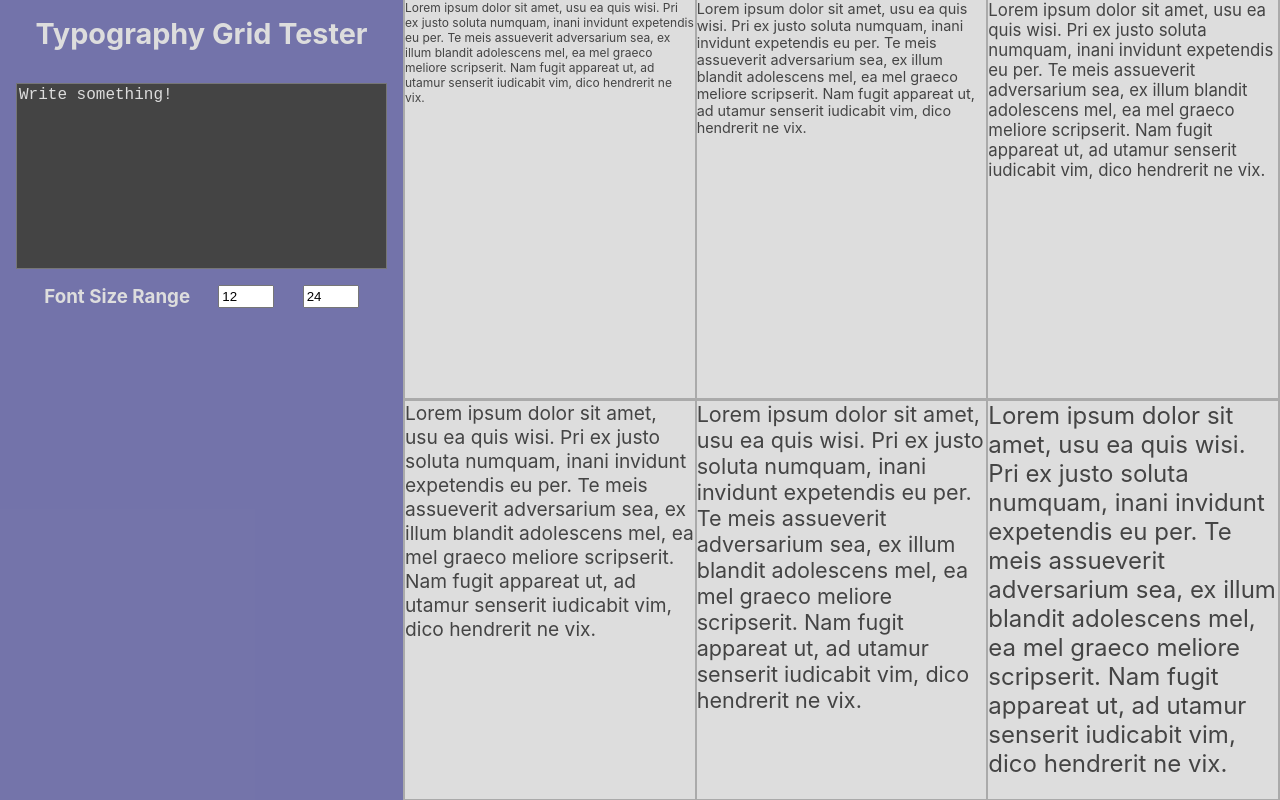
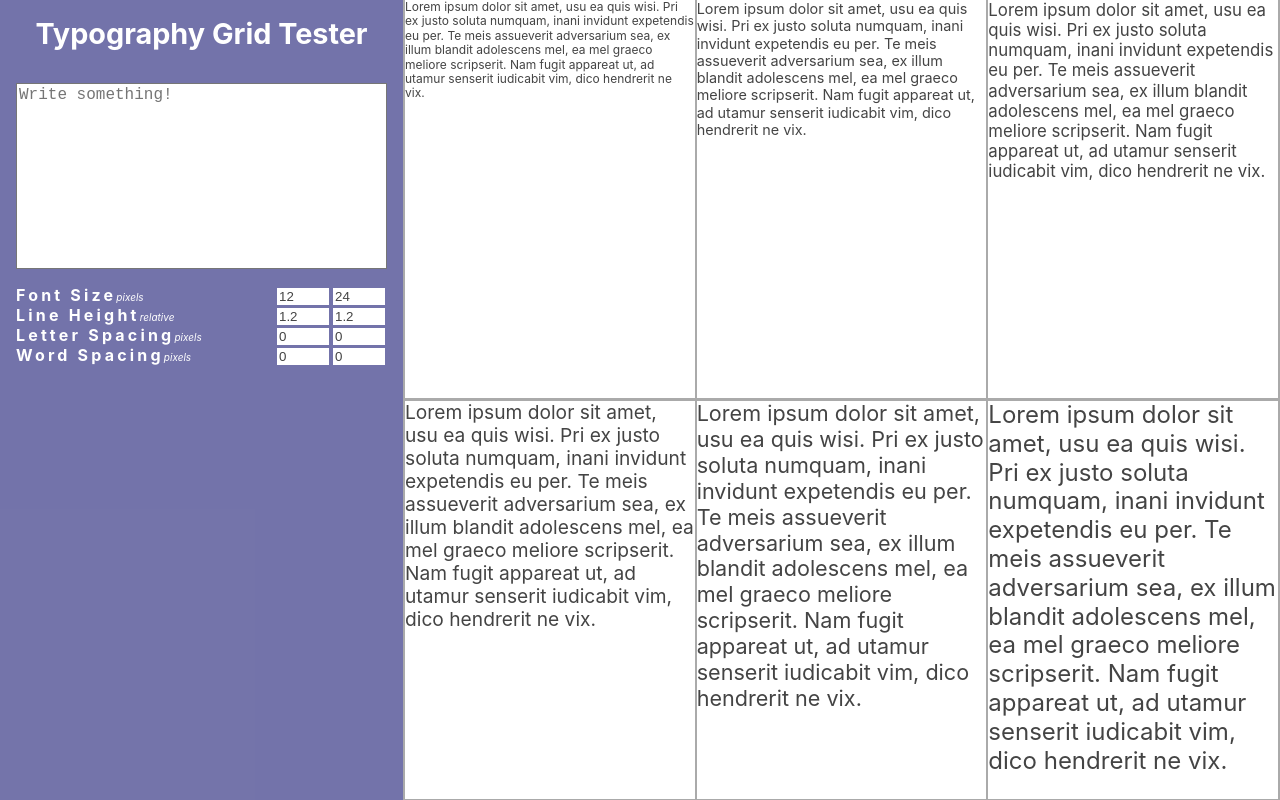
Before and after one commit to Shemicalx/typography-tester, a React (Create React App) app: page / in a window 1280 px wide. Built offline with nearby package versions, Linux system fonts and the light colour scheme.

Commit message:
Generalized font-size function and added properties

```diff
--- a/src/App.css
+++ b/src/App.css
@@ -1,12 +1,10 @@
 :root{
   font-size: 16px;
   --color-grey-normal: #AAA;
+  --color-grey-light: #CCC;
   --color-grey-dark: #444;
-  --color-white-normal: #DDD;
-}
-
-::placeholder {
-  color: var(--color-white-normal);
+  --color-white-normal: #FFF;
+  --color-white-dark: #EEE;
 }
 
 body{
@@ -17,6 +15,14 @@ body{
 
 h1, h2, h3, h4, h5, h6 {
   margin: 0;
+}
+
+span {
+  /* temporary */
+  font-size: 10px;
+  letter-spacing: normal;
+  font-style: italic;
+  font-weight: lighter;
 }
 
 .App{
@@ -49,6 +55,12 @@ h1, h2, h3, h4, h5, h6 {
   color: var(--color-grey-dark);
   overflow-wrap: break-word;
   overflow: hidden;
+  transition: background-color 0.4s;
+}
+
+.DisplayBlock:hover{
+  cursor: pointer;
+  background-color: var(--color-white-dark);
 }
 
 .SideBar {
@@ -66,8 +78,8 @@ h1, h2, h3, h4, h5, h6 {
 }
 
 .SideBar__TextArea {
-  background-color: var(--color-grey-dark);
-  color: var(--color-white-normal);
+  background-color: var(--color-white-normal);
+  color: var(--color-grey-dark);
   font-size: 1rem;
   margin-bottom: 1rem;
   resize: none;
@@ -75,12 +87,24 @@ h1, h2, h3, h4, h5, h6 {
   outline: none;
 }
 
-.SideBar__FontSizeRange {
+.SideBar > div {
   width: 100%;
   display: flex;
-  justify-content: space-evenly;
+  text-align: center;
+  justify-content: space-between;
+  align-items: center;
 }
 
-.SideBar__FontSizeRange input{
+.SideBar__InputsLabel {
+  font-size: 1rem;
+  font-weight: 700;
+  letter-spacing: 0.2rem;
+}
+
+.SideBar > div > div input{
   width: 3rem;
+  color: var(--color-grey-dark);
+  background-color: var(--color-white-normal);
+  border: none;
+  margin: 0 2px;
 }
--- a/src/App.js
+++ b/src/App.js
@@ -8,10 +8,40 @@ class App extends React.Component {
     super(props);
     this.state = {
       text: "Lorem ipsum dolor sit amet, usu ea quis wisi. Pri ex justo soluta numquam, inani invidunt expetendis eu per. Te meis assueverit adversarium sea, ex illum blandit adolescens mel, ea mel graeco meliore scripserit. Nam fugit appareat ut, ad utamur senserit iudicabit vim, dico hendrerit ne vix.",
-      fontSizeRange: {
-        min: 12,
-        max: 24,
-        intervals: (24 - 12) / 5
+      fontProperties: {
+        fontSize: {
+          range: {
+            min: 12,
+            max: 24,
+            // intervals = (max - min) / (number of grids - 1)
+            intervals: (24 - 12) / 5,
+            step: 1,
+          }
+        },
+        lineHeight: {
+          range: {
+            min: 1.2,
+            max: 1.2,
+            intervals: (1.2 - 1.2) / 5,
+            step: 0.05,
+          }
+        },
+        letterSpacing: {
+          range: {
+            min: 0,
+            max: 0,
+            intervals: 0,
+            step: 0.1,
+          }
+        },
+        wordSpacing: {
+          range: {
+            min: 0,
+            max: 0,
+            intervals: 0,
+            step: 0.1,
+          }
+        },
       }
     }
   }
@@ -22,33 +52,35 @@ class App extends React.Component {
     })
   };
 
-  handleFontSizeInputChange = (event) => {
-    let {min, max, intervals} = this.state.fontSizeRange;
-    if(event.target.className === "SideBar__FontSizeMin"){
-      min = Number(event.target.value);
-      if(min > max){
-        max = min;
-      }
-    } else {
-      max = Number(event.target.value);
+  handleFontPropertyChange = (propertyToUpdate, minOrMax, event) => {
+    //Update min/max range properties based on minOrMax
+    let properties = this.state.fontProperties;
+    properties[propertyToUpdate].range[minOrMax] = Number(event.target.value);
+    //Calculate new intervals and make sure max and min stay together
+    let {min, max, intervals, step} = properties[propertyToUpdate].range;
+    if(max < min) {
+      max = min;
     }
-    if(min >= max){
-      intervals = 0;
-    } else{
-      intervals = ((max - min) / 5);
-    }
+    intervals = (max - min) / 5;
+    properties[propertyToUpdate].range = {min, max, intervals, step};
     this.setState({
-      fontSizeRange: { min, max, intervals}
+      fontProperties: properties,
     });
   };
 
+  handleDisplayBlockClick = (event) => {
+    //NEED TO RESET PROPERTIES TO MATCH CLICKED BLOCK
+  };
+
   render() {
+
     return (
       <div className="App">
         <TestingSideBar
           handleTextAreaChange={this.handleTextAreaChange}
-          handleFontSizeInputChange={this.handleFontSizeInputChange}
+          handleFontPropertyChange={this.handleFontPropertyChange}
           fontSizeRange={this.state.fontSizeRange}
+          fontProperties={this.state.fontProperties}
         />
         <main className="App__Display">
           <section className="App__DisplayGrid">
@@ -58,7 +90,16 @@ class App extends React.Component {
                   <DisplayBlock
                     content={this.state.text}
                     fontSize={
-                      this.state.fontSizeRange.min + this.state.fontSizeRange.intervals * (index)
+                      this.state.fontProperties.fontSize.range.min + this.state.fontProperties.fontSize.range.intervals * (index)
+                    }
+                    lineHeight={
+                      this.state.fontProperties.lineHeight.range.min + this.state.fontProperties.lineHeight.range.intervals * (index)
+                    }
+                    letterSpacing={
+                      this.state.fontProperties.letterSpacing.range.min + this.state.fontProperties.letterSpacing.range.intervals * (index)
+                    }
+                    wordSpacing={
+                      this.state.fontProperties.wordSpacing.range.min + this.state.fontProperties.wordSpacing.range.intervals * (index)
                     }
                   />
                 )
@@ -72,11 +113,17 @@ class App extends React.Component {
 }
 
 const DisplayBlock = (props) => {
+
   return (
   <div
     className="DisplayBlock"
-    //TEMPORARY FONT SIZE TEST
-    style={{'fontSize': props.fontSize}}
+    //TEMPORARY
+    style={{
+      'fontSize': `${props.fontSize}px`,
+      'lineHeight': `${props.lineHeight}`,
+      'letterSpacing': `${props.letterSpacing}px`,
+      'wordSpacing': `${props.wordSpacing}px`,
+    }}
   >
     {props.content}
   </div>
@@ -84,6 +131,7 @@ const DisplayBlock = (props) => {
 }
 
 const TestingSideBar = (props) => {
+
   return (
     <div className="SideBar">
       <h1 className="SideBar__Title">
@@ -96,30 +144,53 @@ const TestingSideBar = (props) => {
         placeholder="Write something!"
         onChange={props.handleTextAreaChange}
       />
-      {/* Change the size of the font by setting a range */}
-      <div className="SideBar__FontSizeRange">
-        <h3>
-          Font Size Range
-        </h3>
+      {
+        Object.entries(props.fontProperties).map(([propertyName, propertyObj]) => {
+          return (
+            <FontPropertyControls
+              property={propertyName}
+              range={propertyObj.range}
+              fontPropertyChangeHandler={props.handleFontPropertyChange}
+            />
+          )
+        })
+      }
+    </div>
+  )
+}
+
+const FontPropertyControls = (props) => {
+
+  const property = props.property;
+  const propertyNameCapitalized = property.replace(/[a-z]{1}/i, char => char.toUpperCase());
+  const {min, max, step} = props.range;
+
+  return (
+    <div className={`SideBar__${propertyNameCapitalized}Range`}>
+      <label className="SideBar__InputsLabel">
+        {propertyNameCapitalized.replace(/([a-z])([A-Z])/g, '$1 $2')}
+        <span>{property === 'lineHeight' ? 'relative' : 'pixels' }</span>
+      </label>
+      <div className="SideBar__Inputs">
         <input
-          className="SideBar__FontSizeMin"
+          className={`SideBar__${propertyNameCapitalized}Min`}
           min="0"
           type="number"
-          title="Set minimum font size"
-          value={props.fontSizeRange.min}
-          onChange={props.handleFontSizeInputChange}
+          step={step}
+          title={`Set minimum ${property}`}
+          value={min}
+          onChange={(e)=>props.fontPropertyChangeHandler(property, 'min' , e)}
         />
         <input
-          className="SideBar__FontSizeMax"
-          // min={props.fontSizeRange.min}
+          className={`SideBar__${propertyNameCapitalized}Max`}
           min="0"
           type="number"
-          title="Set maximum font size"
-          value={props.fontSizeRange.max}
-          onChange={props.handleFontSizeInputChange}
+          step={step}
+          title={`Set maximum ${property}`}
+          value={max}
+          onChange={(e)=>props.fontPropertyChangeHandler(property, 'max', e)}
         />
       </div>
-
     </div>
   )
 }
```
Also changed, not shown: 1 other file (tests, documents, lock files or other folders).
